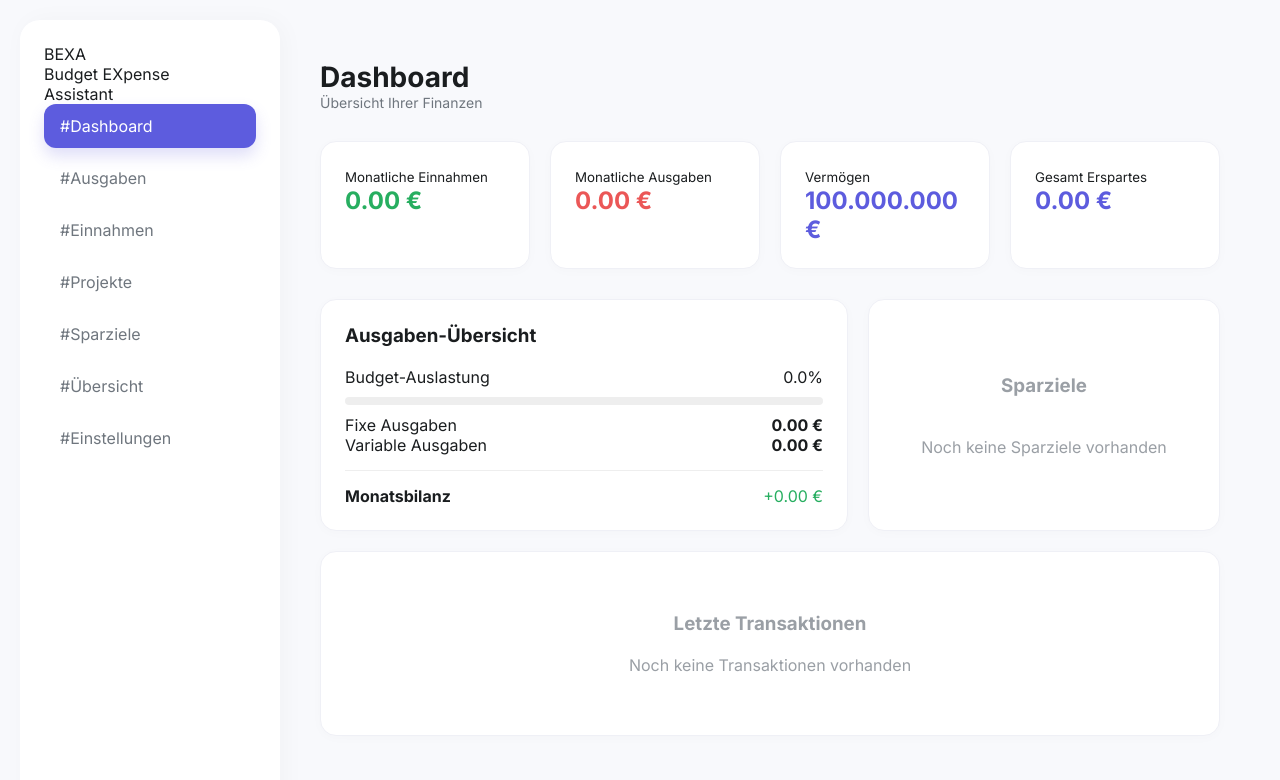
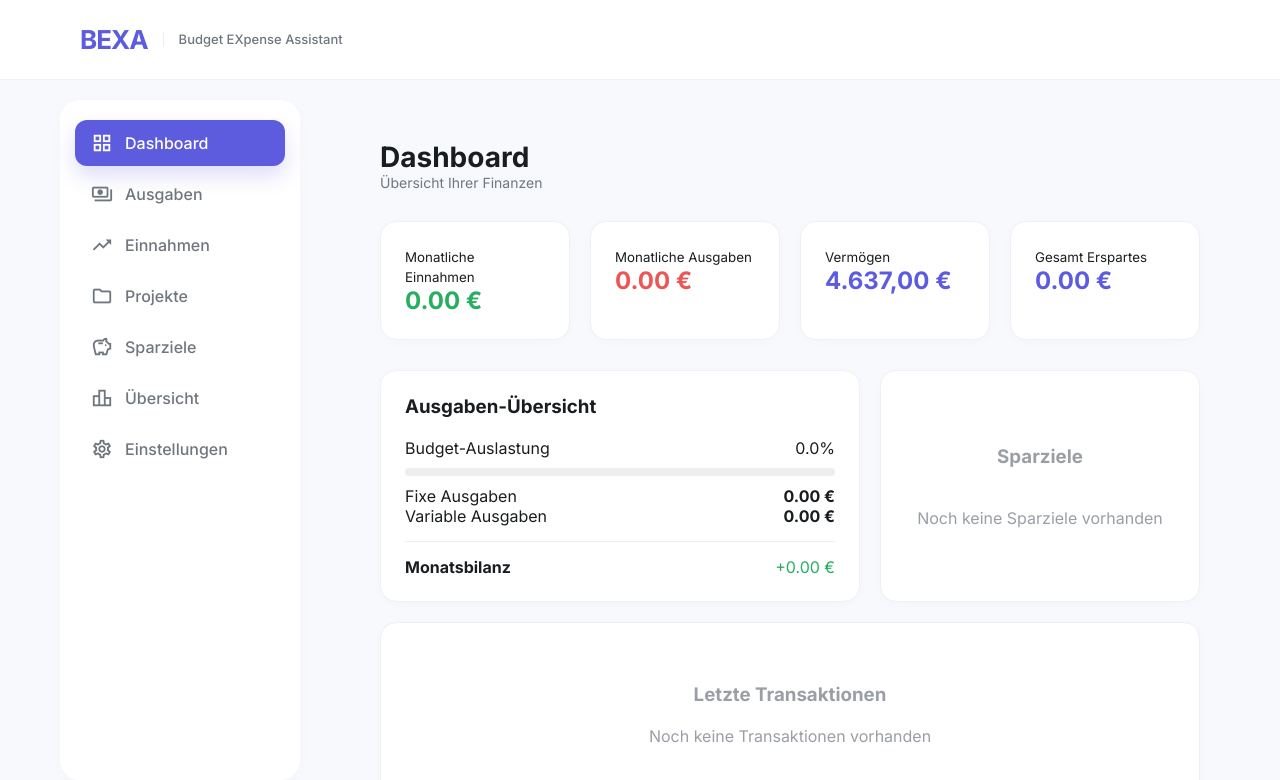
Before and after one commit to Budget-Expense-Assitant/BEXA-FE, an Angular app: page /dashboard in a window 1280 px wide. Shown: the top 780 px of the page. Built offline with nearby package versions, Linux system fonts and the light colour scheme.

Commit message:
Neuer branch für das Dashboard

```diff
--- a/src/app/app.component.html
+++ b/src/app/app.component.html
@@ -1,7 +1,24 @@
-<div class="app-container" style="display: flex; min-height: 100vh; background-color: #f8f9fc;">
-  <app-sidebar></app-sidebar>
+<div class="app-wrapper" style="display: flex; flex-direction: column; min-height: 100vh; background-color: #f8f9fc;">
 
-  <main style="flex: 1; padding-left: 280px; padding-top: 20px; padding-right: 20px; background-color: #f8f9fc;">
-    <router-outlet></router-outlet>
-  </main>
+  <header style="width: 100%; background-color: white; padding: 15px 40px; border-bottom: 1px solid #f0f0f0; display: flex; align-items: center; height: 80px; position: sticky; top: 0; z-index: 1000;">
+    <div style="display: flex; align-items: center; gap: 15px;">
+      <span style="color: #5D5CDE; font-weight: 800; font-size: 26px; letter-spacing: -1px; margin-left: 40px;">BEXA</span>
+
+      <div style="color: #6F767E; font-size: 13px; line-height: 1.2; font-weight: 500; white-space: nowrap; border-left: 1px solid #eee; padding-left: 15px;">
+        Budget EXpense Assistant
+      </div>
+    </div>
+  </header>
+
+    <div class="layout-body" style="display: flex; flex: 1; padding: 20px 0;">
+
+    <aside style="margin-left: 60px; margin-bottom: 20px;">
+        <app-sidebar></app-sidebar>
+    </aside>
+
+    <main style="flex: 1; padding-left: 40px; padding-right: 40px; height: calc(100vh - 100px); overflow-y: auto;">
+        <router-outlet></router-outlet>
+    </main>
+
+    </div>
 </div>
--- a/src/app/core/components/sidebar/sidebar.component.html
+++ b/src/app/core/components/sidebar/sidebar.component.html
@@ -1,18 +1,36 @@
-<aside class="sidebar">
-  <div class="logo-container">
-    <div class="logo-box">BEXA</div>
-    <div class="logo-text">
-      Budget EXpense<br>Assistant
-    </div>
-  </div>
+<div class="sidebar">
+  <a routerLink="/dashboard" routerLinkActive="active" class="nav-item">
+    <span class="material-icons-outlined">grid_view</span>
+    Dashboard
+  </a>
 
-  <nav class="nav-list">
-    <a *ngFor="let item of navItems"
-       [routerLink]="item.path"
-       routerLinkActive="active"
-       class="nav-item">
-      <span class="nav-icon">#</span>
-      {{ item.name }}
-    </a>
-  </nav>
-</aside>
+  <a routerLink="/expenses" routerLinkActive="active" class="nav-item">
+    <span class="material-icons-outlined">payments</span>
+    Ausgaben
+  </a>
+
+  <a routerLink="/income" routerLinkActive="active" class="nav-item">
+    <span class="material-icons-outlined">trending_up</span>
+    Einnahmen
+  </a>
+
+  <a routerLink="/projects" routerLinkActive="active" class="nav-item">
+    <span class="material-icons-outlined">folder</span>
+    Projekte
+  </a>
+
+  <a routerLink="/goals" routerLinkActive="active" class="nav-item">
+    <span class="material-icons-outlined">savings</span>
+    Sparziele
+  </a>
+
+  <a routerLink="/overview" routerLinkActive="active" class="nav-item">
+    <span class="material-icons-outlined">leaderboard</span>
+    Übersicht
+  </a>
+
+  <a routerLink="/settings" routerLinkActive="active" class="nav-item">
+    <span class="material-icons-outlined">settings</span>
+    Einstellungen
+  </a>
+</div>
--- a/src/app/core/components/sidebar/sidebar.component.scss
+++ b/src/app/core/components/sidebar/sidebar.component.scss
@@ -1,28 +1,43 @@
+:host {
+  display: block;
+}
+
 .sidebar {
-  width: 260px;
-  height: 100vh;
+  width: 240px;
+  height: calc(100vh - 120px);
+
   background: white;
-  border-radius: 0 24px 24px 0;
-  box-shadow: 4px 0 24px rgba(0, 0, 0, 0.03);
-  padding: 24px;
-  margin: 20px;
   border-radius: 20px;
-  position: fixed;
+  padding: 20px 15px;
+  box-shadow: 0 4px 15px rgba(0, 0, 0, 0.02);
+
+  display: flex;
+  flex-direction: column;
+  gap: 5px;
+
+  overflow-y: auto;
 }
 
 .nav-item {
   display: flex;
   align-items: center;
+  gap: 12px;
   padding: 12px 16px;
-  border-radius: 12px;
   color: #6F767E;
   text-decoration: none;
-  margin-bottom: 8px;
-  transition: all 0.2s;
+  border-radius: 12px;
+  font-weight: 500;
+  transition: all 0.2s ease;
+
+  .material-icons-outlined {
+    font-size: 22px;
+  }
 
   &.active {
-    background: #5D5CDE;
+    background-color: #5D5CDE;
     color: white;
-    box-shadow: 0 8px 16px rgba(93, 92, 222, 0.2);
+    box-shadow: 0 10px 20px rgba(93, 92, 222, 0.2);
+
+    .material-icons-outlined { color: white; }
   }
 }
--- a/src/app/features/dashboard/dashboard.component.html
+++ b/src/app/features/dashboard/dashboard.component.html
@@ -15,7 +15,7 @@
     </div>
     <div class="card">
       <small>Vermögen</small>
-      <h2 class="value-blue">100.000.000 €</h2>
+      <h2 class="value-blue">4.637,00 €</h2>
     </div>
     <div class="card">
       <small>Gesamt Erspartes</small>
--- a/src/index.html
+++ b/src/index.html
@@ -6,6 +6,7 @@
   <base href="/">
   <meta name="viewport" content="width=device-width, initial-scale=1">
   <link rel="icon" type="image/x-icon" href="favicon.ico">
+  <link href="https://fonts.googleapis.com/icon?family=Material+Icons+Outlined" rel="stylesheet">
 </head>
 <body>
   <app-root></app-root>
```
